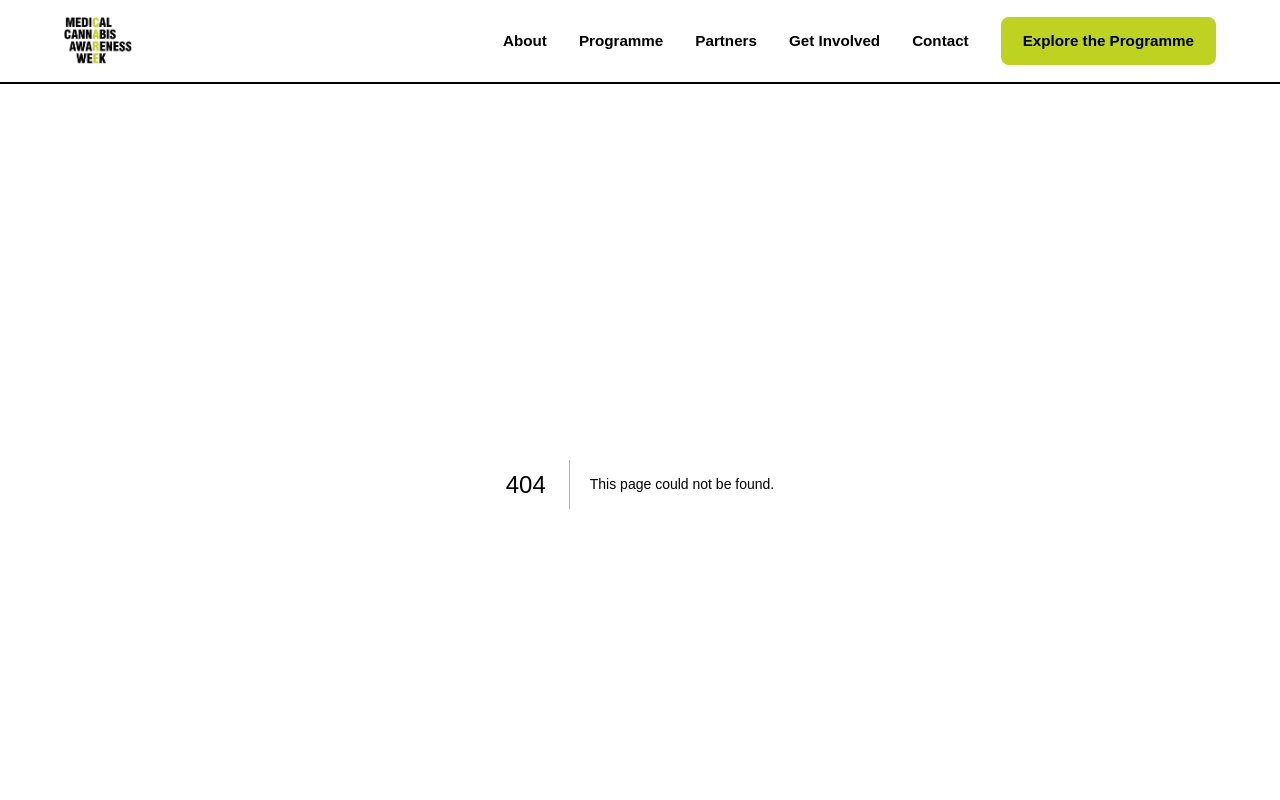
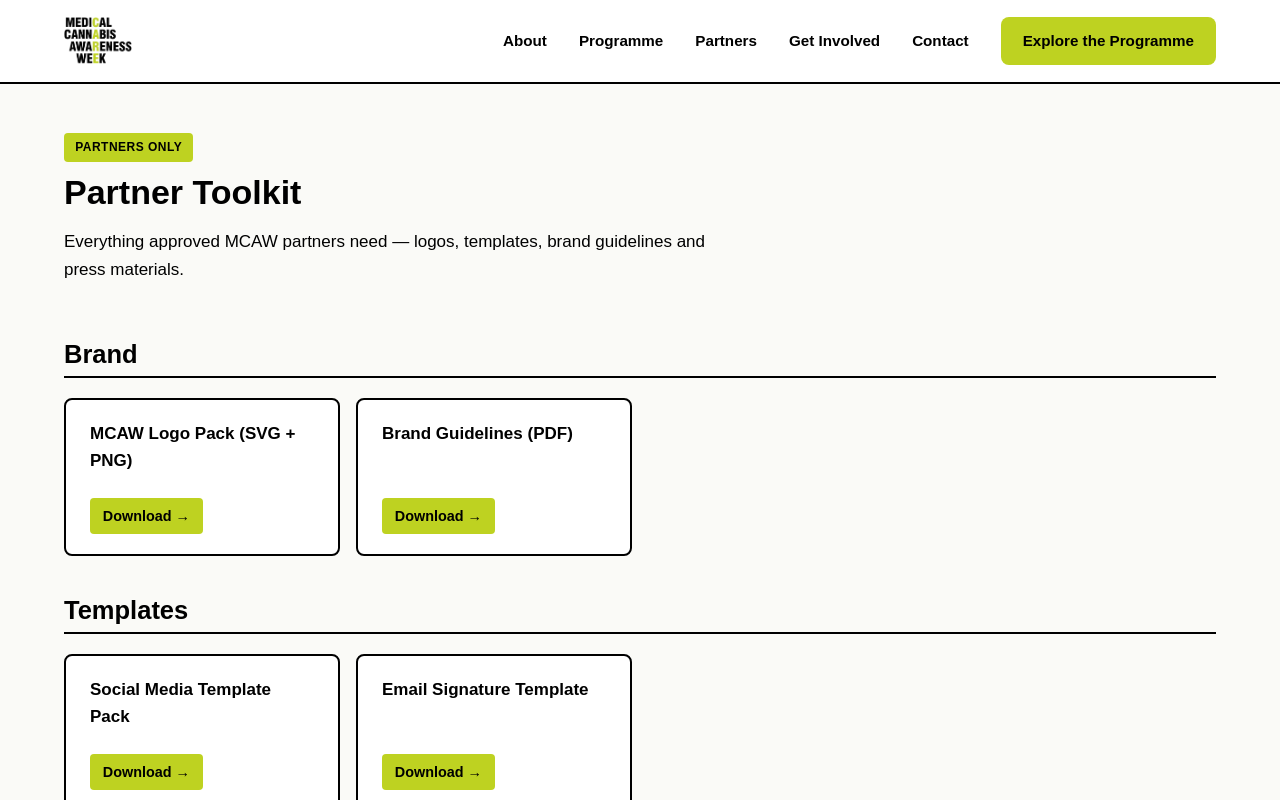
Before and after one commit to the-lexolotl/medcannaw, a Next.js app: page /partner-toolkit in a window 1280 px wide. Before the commit this address had no page. Shown: the top 800 px of the page. Built offline with nearby package versions, Linux system fonts and the light colour scheme; a web font is replaced by a local one.

Commit message:
Added partner toolkit page and sign-in

```diff
--- a/app/globals.css
+++ b/app/globals.css
@@ -666,3 +666,79 @@
 /* Slightly softer corners to match campaign badge styling */
 .btn { border-radius: 8px; }
 .eyebrow, .section-label, .event-card__tag { border-radius: 6px; }
+
+/* ===== Partner Toolkit ===== */
+
+.partners-page { padding: 3rem 0 5rem; background: #FAFAF7; }
+
+.partners-header {
+  display: flex;
+  justify-content: space-between;
+  align-items: flex-start;
+  gap: 1.5rem;
+  margin-bottom: 2.5rem;
+  flex-wrap: wrap;
+}
+
+.partners-eyebrow {
+  display: inline-block;
+  background: #BED221;
+  color: #000;
+  font-weight: 700;
+  text-transform: uppercase;
+  font-size: 0.75rem;
+  letter-spacing: 0.04em;
+  padding: 0.3rem 0.7rem;
+  border-radius: 4px;
+  margin-bottom: 0.75rem;
+}
+
+.partners-group { margin-bottom: 2.5rem; }
+.partners-group h2 {
+  font-weight: 700;
+  border-bottom: 2px solid #000;
+  padding-bottom: 0.5rem;
+  margin-bottom: 1.25rem;
+}
+
+.partners-grid {
+  display: grid;
+  grid-template-columns: repeat(auto-fill, minmax(260px, 1fr));
+  gap: 1rem;
+}
+
+.partners-card {
+  display: flex;
+  flex-direction: column;
+  justify-content: space-between;
+  gap: 1.5rem;
+  background: #fff;
+  border: 2px solid #000;
+  border-radius: 8px;
+  padding: 1.25rem 1.5rem;
+  text-decoration: none;
+  color: #000;
+  transition: background-color 0.15s ease;
+}
+.partners-card:hover,
+.partners-card:focus-visible { background: #F4F7D9; }
+
+.partners-card-label { font-weight: 600; }
+.partners-card-cta {
+  font-weight: 700;
+  color: #000;
+  align-self: flex-start;
+  background: #BED221;
+  padding: 0.4rem 0.8rem;
+  border-radius: 4px;
+  font-size: 0.9rem;
+}
+
+.partner-signin {
+  min-height: 70vh;
+  display: flex;
+  align-items: center;
+  justify-content: center;
+  background: #F1F1EF;
+}
+.partner-signin-inner { text-align: center; }
--- a/app/layout.tsx
+++ b/app/layout.tsx
@@ -1,4 +1,5 @@
 import './globals.css'
+import { ClerkProvider } from '@clerk/nextjs'
 import Nav from '@/components/Nav'
 import Footer from '@/components/Footer'
 
@@ -9,6 +10,7 @@
 
 export default function RootLayout({ children }: { children: React.ReactNode }) {
   return (
+    <ClerkProvider afterSignOutUrl="/">
       <html lang="en">
         <head>
           <link rel="stylesheet" href="https://use.typekit.net/zwi3gyi.css" />
@@ -19,5 +21,6 @@
           <Footer />
         </body>
       </html>
+    </ClerkProvider>
   )
 }
--- /dev/null
+++ b/app/partner-toolkit/page.tsx
@@ -0,0 +1,61 @@
+import { UserButton } from '@clerk/nextjs'
+
+const RESOURCES = [
+  {
+    category: 'Brand',
+    items: [
+      { label: 'MCAW Logo Pack (SVG + PNG)', href: '/partner-toolkit-files/mcaw-logo-pack.zip' },
+      { label: 'Brand Guidelines (PDF)', href: '/partner-toolkit-files/mcaw-brand-guidelines.pdf' },
+    ],
+  },
+  {
+    category: 'Templates',
+    items: [
+      { label: 'Social Media Template Pack', href: '/partner-toolkit-files/mcaw-social-templates.zip' },
+      { label: 'Email Signature Template', href: '/partner-toolkit-files/mcaw-email-signature.zip' },
+    ],
+  },
+  {
+    category: 'Press',
+    items: [
+      { label: 'Press Packet (PDF)', href: '/partner-toolkit-files/mcaw-press-packet.pdf' },
+    ],
+  },
+  {
+    category: 'Forms',
+    items: [
+      { label: 'Content Review Form', href: '/partner-toolkit-files/mcaw-content-review-form.pdf' },
+    ],
+  },
+]
+
+export default function PartnerToolkitPage() {
+  return (
+    <div className="partners-page">
+      <div className="container">
+        <div className="partners-header">
+          <div>
+            <span className="partners-eyebrow">Partners Only</span>
+            <h1>Partner Toolkit</h1>
+            <p>Everything approved MCAW partners need — logos, templates, brand guidelines and press materials.</p>
+          </div>
+          <UserButton />
+        </div>
+
+        {RESOURCES.map((group) => (
+          <section key={group.category} className="partners-group">
+            <h2>{group.category}</h2>
+            <div className="partners-grid">
+              {group.items.map((item) => (
+                <a key={item.href} href={item.href} className="partners-card" download>
+                  <span className="partners-card-label">{item.label}</span>
+                  <span className="partners-card-cta">Download &rarr;</span>
+                </a>
+              ))}
+            </div>
+          </section>
+        ))}
+      </div>
+    </div>
+  )
+}
--- a/package.json
+++ b/package.json
@@ -9,6 +9,7 @@
     "lint": "eslint"
   },
   "dependencies": {
+    "@clerk/nextjs": "^7.9.1",
     "next": "16.3.2",
     "react": "19.2.8",
     "react-dom": "19.2.8"
```
Also changed, not shown: app/sign-in/[[...sign-in]]/page.tsx (added, +13 -0 lines), middleware.ts (added, +13 -0 lines), 1 other file (tests, documents, lock files or other folders). Lines whose indentation alone changed are shown as unchanged.
